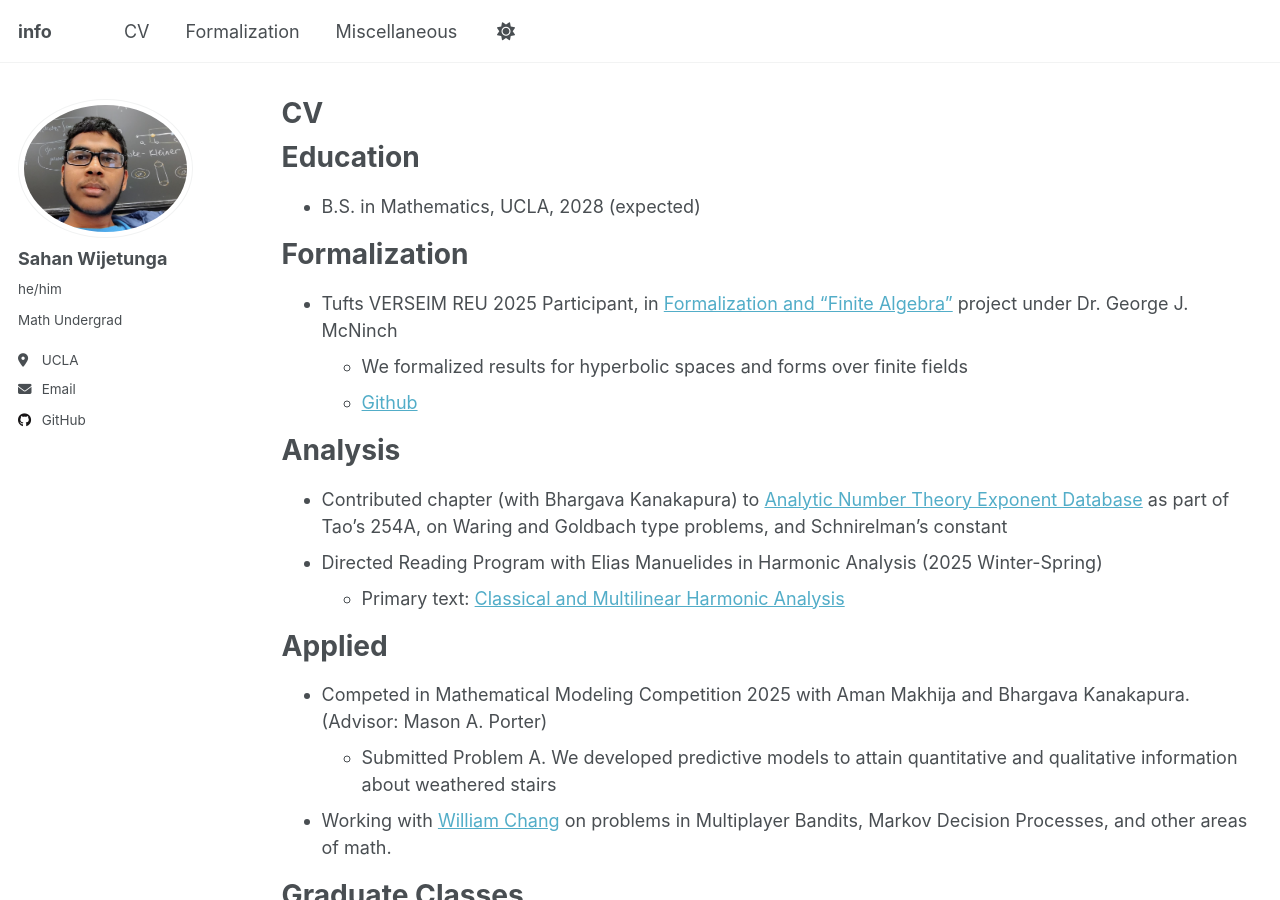
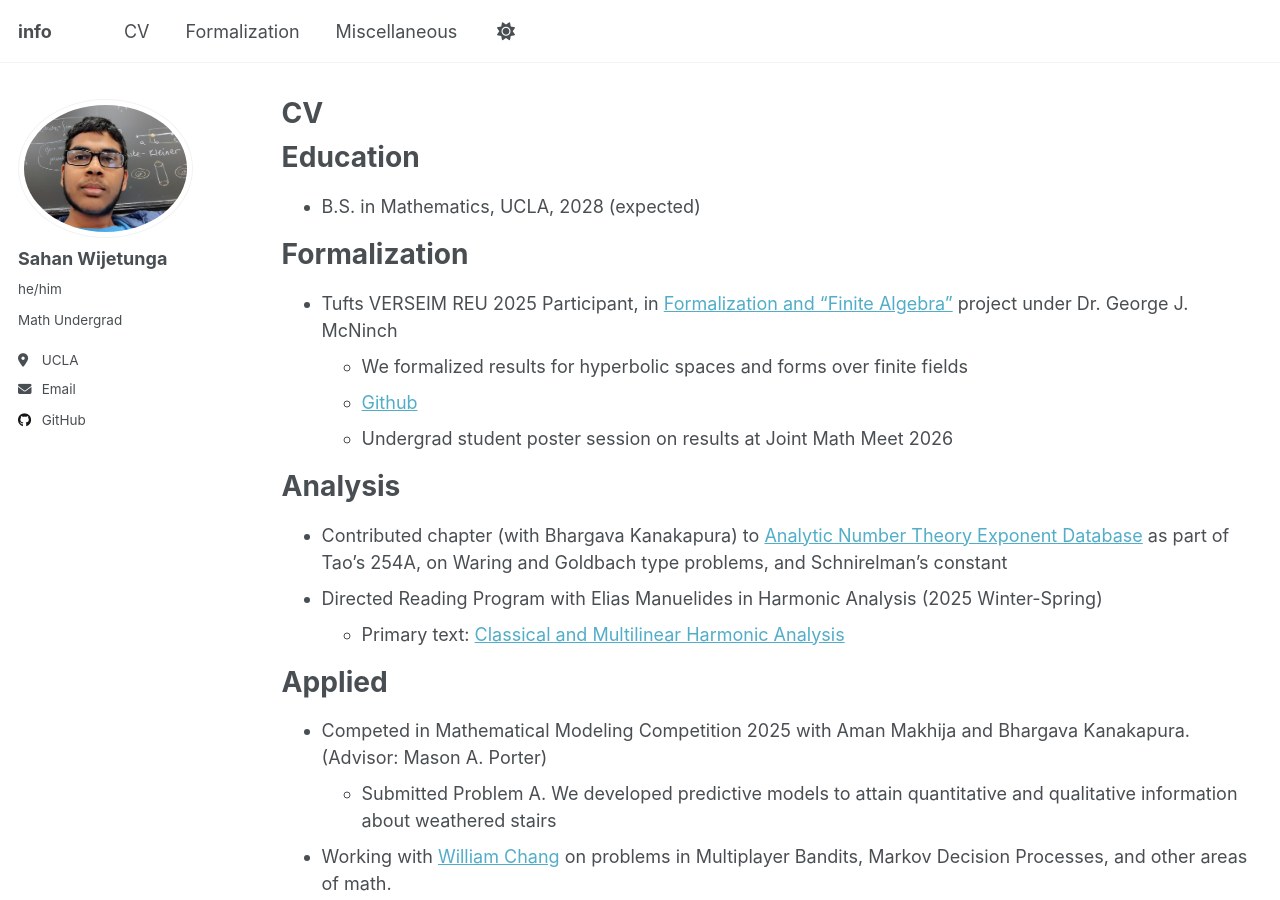
Before and after one commit to sahanwijetunga/sahanwijetunga.github.io, a Jekyll site: the page built from _pages/cv.md, in a window 1280 px wide and 900 px high. Built offline with Jekyll 4.4.1, drawn with Linux system fonts in a browser that asks for light colours.

Commit message:
Update cv.md

```diff
--- a/_pages/cv.md
+++ b/_pages/cv.md
@@ -18,6 +18,7 @@ Formalization
 * Tufts VERSEIM REU 2025 Participant, in [Formalization and "Finite Algebra"](https://sites.tufts.edu/verseimreu/formalization-and-finite-algebra/) project under Dr. George J. McNinch
   * We formalized results for hyperbolic spaces and forms over finite fields
   * [Github](https://github.com/gmcninch-tufts/VERSEIM-2025)
+  * Undergrad student poster session on results at Joint Math Meet 2026
 
 Analysis
 ======
```
